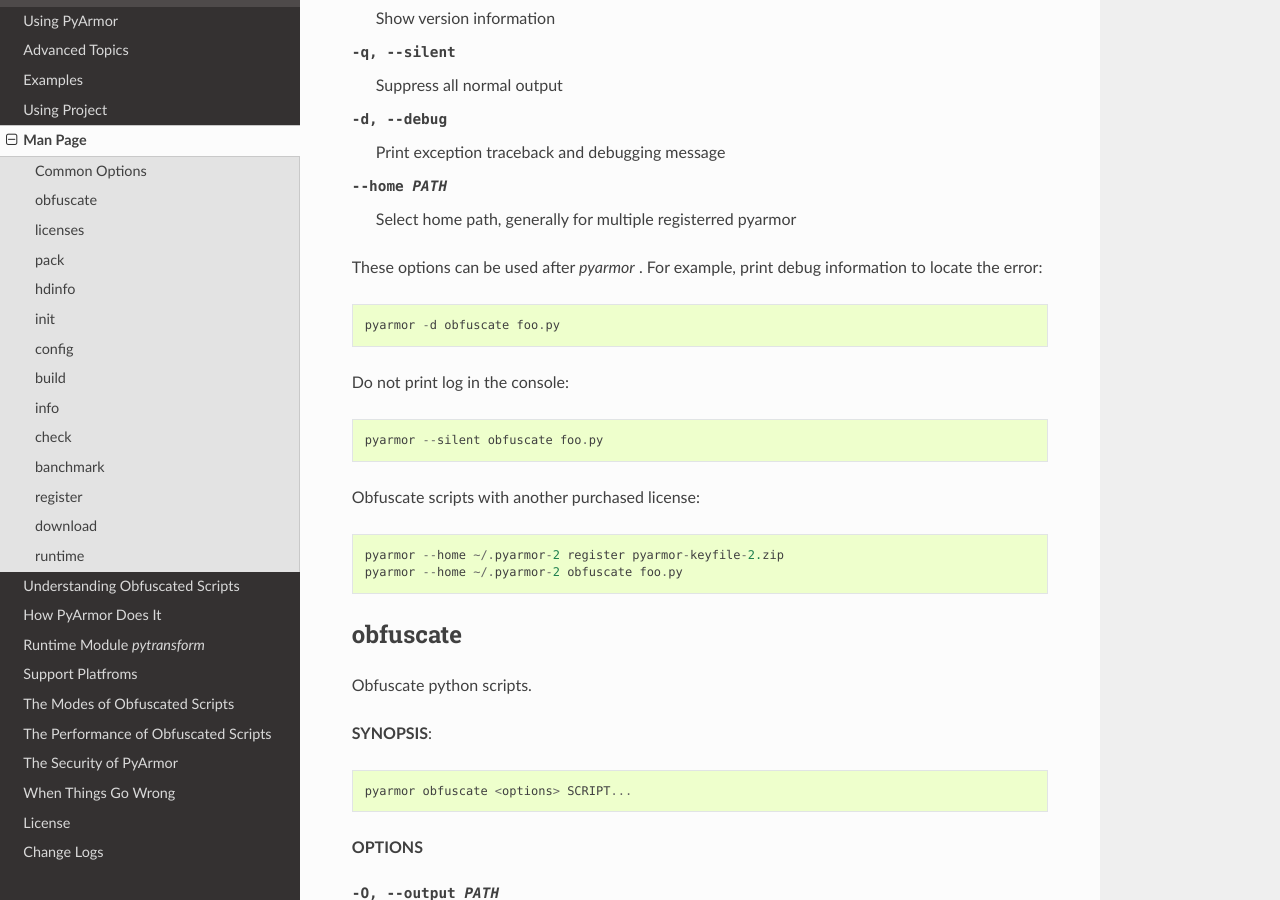
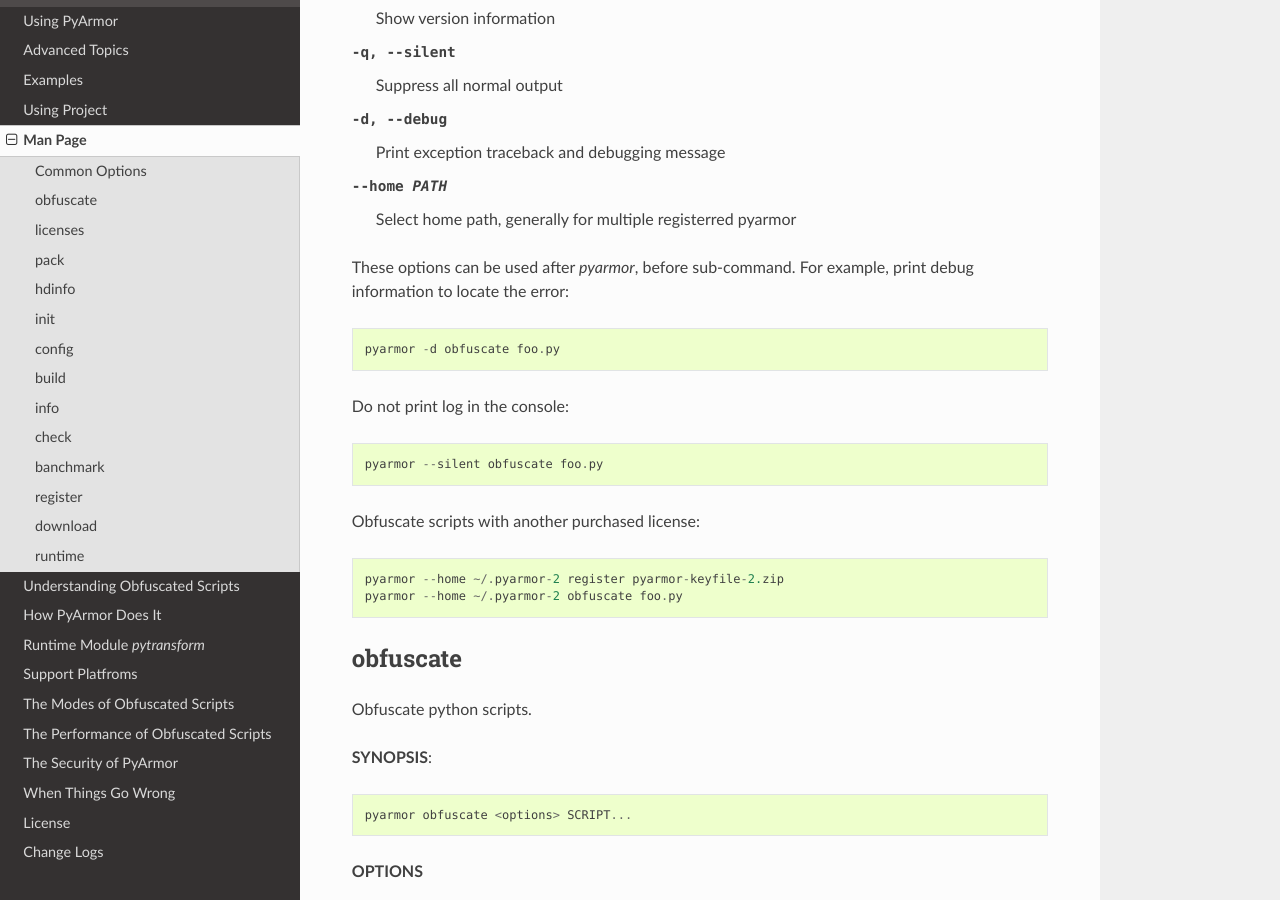
Before and after one commit to dashingsoft/pyarmor, a Sphinx documentation site: the page built from docs/man.rst, in a window 1280 px wide and 900 px high, scrolled down 1287 px. Built offline with Sphinx 7.4.7 and the Read the Docs theme 2.0.0, drawn with Linux system fonts in a browser that asks for light colours.

Commit message:
Refine doc

```diff
--- a/docs/man.rst
+++ b/docs/man.rst
@@ -54,8 +54,8 @@
 -d, --debug                  Print exception traceback and debugging message
 --home PATH                  Select home path, generally for multiple registerred pyarmor
 
-These options can be used after `pyarmor` . For example, print debug
-information to locate the error::
+These options can be used after `pyarmor`, before sub-command. For example,
+print debug information to locate the error::
 
     pyarmor -d obfuscate foo.py
 
```
